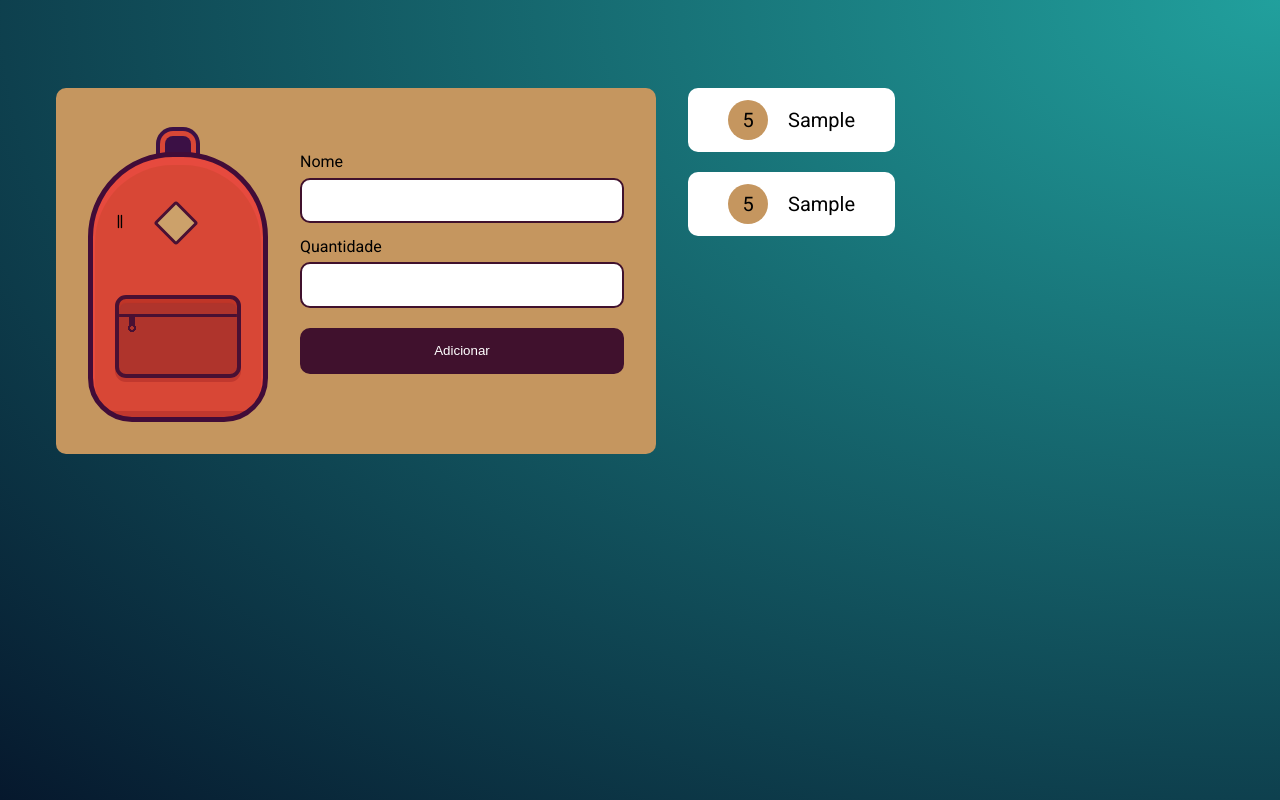
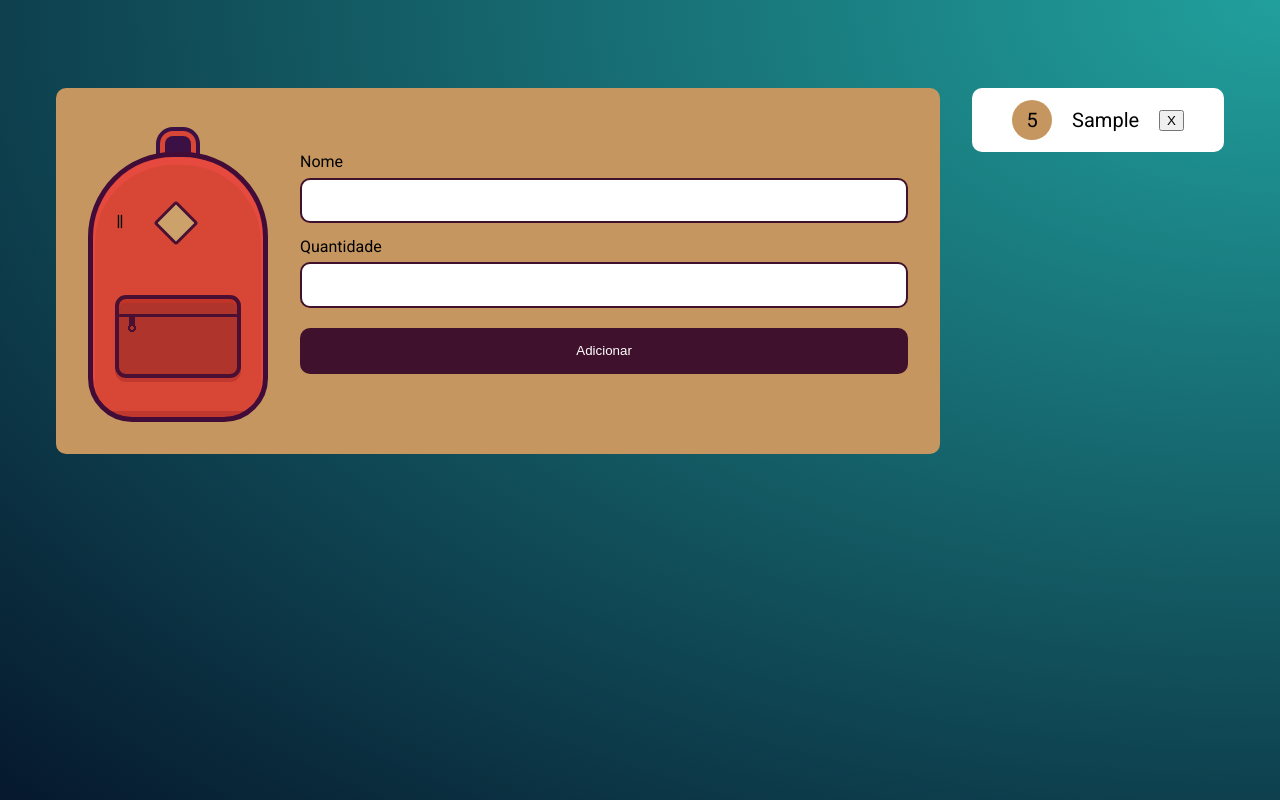
Before and after one commit to lincon-cardoso/mochila-de-viagem, a plain HTML site: page index.html in a window 1280 px wide. Both pictures are taken after typing "Sample", "5" into the empty fields and a click on the input "Adicionar". Drawn offline with Linux system fonts and the light colour scheme.

Commit message:
final pro jeto

```diff
--- a/css/style.css
+++ b/css/style.css
@@ -9,8 +9,6 @@ html {
     display: flex;
     align-items: flex-start;
     gap: 2em;
-    width: 30%;
-
 }
 
 .principal {
@@ -23,7 +21,6 @@ html {
     background: #C5965F;
     border-radius: 10px;
     gap: 2em;
-
 }
 
 .mochila {
--- a/index.html
+++ b/index.html
@@ -1,5 +1,6 @@
 <!DOCTYPE html>
 <html lang="en">
+
 <head>
     <meta charset="UTF-8">
     <meta http-equiv="X-UA-Compatible" content="IE=edge">
@@ -11,32 +12,24 @@
     <link rel="preconnect" href="https://fonts.gstatic.com" crossorigin>
     <link href="https://fonts.googleapis.com/css2?family=Roboto&display=swap" rel="stylesheet">
 </head>
+
 <body>
     <main class="conteudo">
         <div class="principal">
             <div class="mochila"></div>
-            <form action="" class="adicionar">
-                <label for="item">Nome</label>
-                <input type="text" name="nome" id="nome" >
-                <label for="item">Quantidade</label>
-                <input type="number" name="quantidade" id="quantidade" >
-                <input type="submit" value="Adicionar" class="cadastrar">
+            <form action="" class="adicionar" id="novoItem">
+                <label for="nome">Nome</label>
+                <input type="text" name="nome" id="nome">
+                <label for="quantidade">Quantidade</label>
+                <input type="number" name="quantidade" id="quantidade">
+                <input type="submit" value="Adicionar" class="cadastrar" id="cadastrar">
             </form>
         </div>
 
-        <ul class="lista">
-            <!-- <li class="item"><strong>7</strong>Camisas</li>
-            <li class="item"><strong>1</strong>Calça</li>
-            <li class="item"><strong>3</strong>Casaco</li>
-            <li class="item"><strong>3</strong>Meia</li>
-            <li class="item"><strong>10</strong>Cuecas</li>
-            <li class="item"><strong>2</strong>Tênis</li>
-            <li class="item"><strong>1</strong>Celular</li>
-            <li class="item"><strong>1</strong>Carregador</li>
-            <li class="item"><strong>1</strong>Adaptador de tomada</li> -->
-        </ul>
+        <ul class="lista" id="lista"></ul>
     </main>
 
-<script src="js/main.js"></script>
+    <script src="js/main.js"></script>
 </body>
+
 </html>
--- a/js/main.js
+++ b/js/main.js
@@ -1,135 +1,79 @@
-var form = document.querySelector('form');
-form.addEventListener('submit', handleSubmit);
+const form = document.getElementById("novoItem")
+const lista = document.getElementById("lista")
+const itens = JSON.parse(localStorage.getItem("itens")) || []
 
+itens.forEach( (elemento) => {
+    criaElemento(elemento)
+} )
 
-function handleSubmit(event) {
+form.addEventListener("submit", (evento) => {
+    evento.preventDefault()
 
-    event.preventDefault();
-    // Puxa valores
-    var nome = form.elements.nome.value;
-    var quantidade = form.elements.quantidade.value;
-    // função que puxa os dados e cria as dependencias
-    funcaoSeguraca(nome, quantidade);
+    const nome = evento.target.elements['nome']
+    const quantidade = evento.target.elements['quantidade']
 
+    const existe = itens.find( elemento => elemento.nome === nome.value )
+
+    const itemAtual = {
+        "nome": nome.value,
+        "quantidade": quantidade.value
     }
 
+    if (existe) {
+        itemAtual.id = existe.id
 
-function funcaoSeguraca(nome, quantidade) {
+        atualizaElemento(itemAtual)
 
+        itens[itens.findIndex(elemento => elemento.id === existe.id)] = itemAtual
+    } else {
+        itemAtual.id = itens[itens.length -1] ? (itens[itens.length-1]).id + 1 : 0;
 
-    var Verifca = /^[^0-9].*[^0-9]$/;
-    if (Verifca.test(nome)) {
-        itemSalvoPagina(nome, quantidade);
-        adicionaItem(nome, quantidade);
-        SalvaItemTela()
-        limpaInputs()
-    } else {
+        criaElemento(itemAtual)
 
-        limpaInputs()
+        itens.push(itemAtual)
     }
 
+    localStorage.setItem("itens", JSON.stringify(itens))
 
+    nome.value = ""
+    quantidade.value = ""
+})
+
+function criaElemento(item) {
+    const novoItem = document.createElement("li")
+    novoItem.classList.add("item")
+
+    const numeroItem = document.createElement("strong")
+    numeroItem.innerHTML = item.quantidade
+    numeroItem.dataset.id = item.id
+    novoItem.appendChild(numeroItem)
+
+    novoItem.innerHTML += item.nome
+
+    novoItem.appendChild(botaoDeleta(item.id))
+
+    lista.appendChild(novoItem)
 }
 
-function adicionaItem(nome, quantidade) {
-
-    // Cria um elemento li
-    var li = document.createElement('li');
-    var strong = document.createElement('strong');
-    var lista = document.querySelector('ul');
-    li.classList.add('item');
-
-    // Define o conteúdo do elemento li como o valor do campo "nome e quantidade"
-    strong.textContent = quantidade;
-    li.textContent = nome;
-
-    // atribuir a uma li
-
-    li.insertBefore(strong, li.firstChild);
-    //definindo li nome
-    lista.appendChild(li);
-
-
+function atualizaElemento(item) {
+    document.querySelector("[data-id='"+item.id+"']").innerHTML = item.quantidade
 }
 
-function limpaInputs() {
-    this.nome.value = '';
-    this.quantidade.value = '';
+function botaoDeleta(id) {
+    const elementoBotao = document.createElement("button")
+    elementoBotao.innerText = "X"
+
+    elementoBotao.addEventListener("click", function() {
+        deletaElemento(this.parentNode, id)
+    })
+
+    return elementoBotao
 }
 
+function deletaElemento(tag, id) {
+    tag.remove()
 
+    itens.splice(itens.findIndex(elemento => elemento.id === id), 1)
 
-
-// function itemSalvoPagina(nome,quantidade) {
-
-//     var itensArray = [];
-//     var item = {
-//         nome: nome,
-//         quantidade: quantidade
-//     }
-
-//     itensArray.push(item);
-
-
-//     let itensArrayString = JSON.stringify(itensArray)
-//     localStorage.setItem('itensArray',itensArrayString);
-//     let colorString = JSON.parse(localStorage.getItem("itensArray"));
-
-//     console.log(colorString)
-// }
-
-
-function itemSalvoPagina(nome, quantidade) {
-    // recupera o array armazenado no localStorage
-    let itensArray = JSON.parse(localStorage.getItem("itensArray"));
-    // se o array ainda não foi criado, cria um novo
-    if (!itensArray) {
-        itensArray = [];
+    localStorage.setItem("itens", JSON.stringify(itens))
 }
-    // cria o novo item
-    var item = {
-        nome: nome,
-        quantidade: quantidade
-    }
-    // adiciona o item ao array
-    itensArray.push(item);
-    // armazena o array atualizado no localStorage
-    let itensArrayString = JSON.stringify(itensArray);
-    localStorage.setItem('itensArray', itensArrayString);
-}
-
-
-function SalvaItemTela() {
-    let itensArray = JSON.parse(localStorage.getItem("itensArray"));
-    // Percorre o array de itens
-    for (let i = 0; i < itensArray.length; i++) {
-        // Recupera o item atual
-        let item = itensArray[i];
-
-        var li = document.createElement('li');
-        var strong = document.createElement('strong');
-        var lista = document.querySelector('ul');
-        li.classList.add('item')
-
-        strong.textContent = item.quantidade;
-        li.textContent = item.nome;
-
-        li.insertBefore(strong, li.firstChild);
-        //definindo li nome
-        lista.appendChild(li);
-
-
-    }
-
-}
-
-
-
-// // Cria a div para o item
-// let div = document.createElement('div');
-
-// // Adiciona o nome e a quantidade do item à div
-// div.innerHTML = '<p>Nome: ' + item.nome + '</p><p>Quantidade: ' + item.quantidade + '</p>';
-
-// // Adiciona a div ao documento
-// document.body.appendChild(div);
```
Lines whose indentation alone changed are shown as unchanged.
